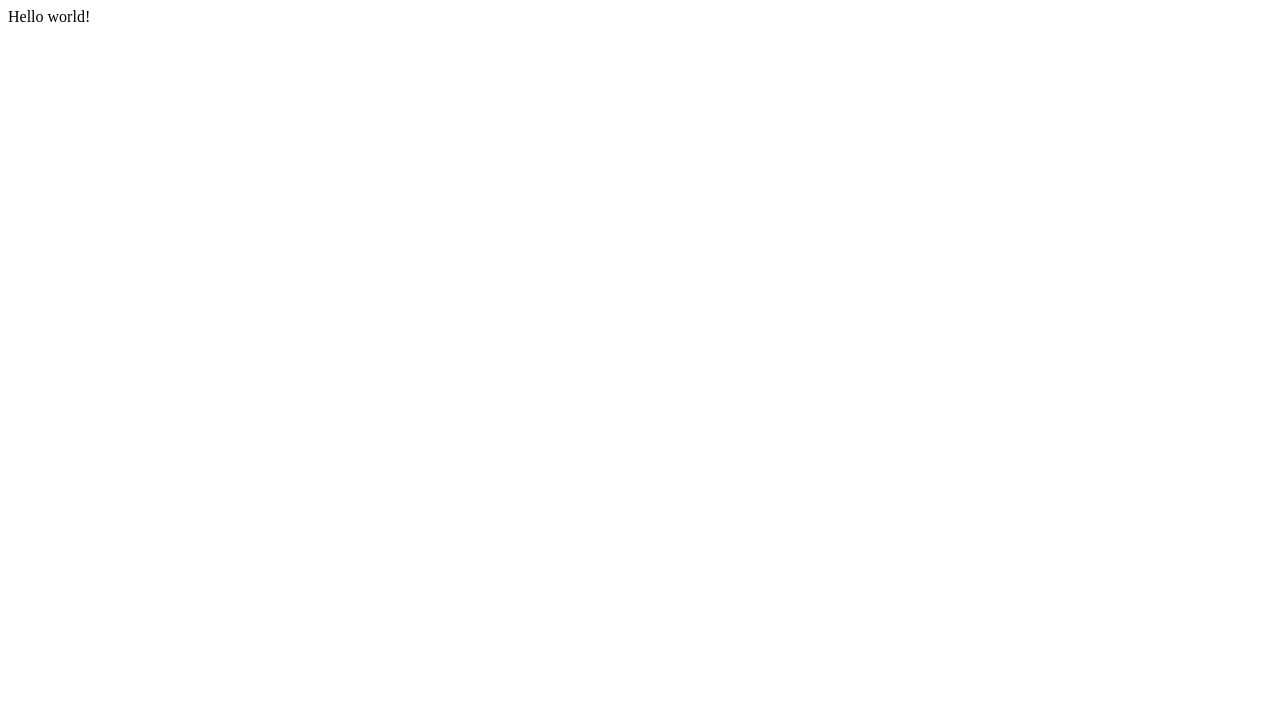
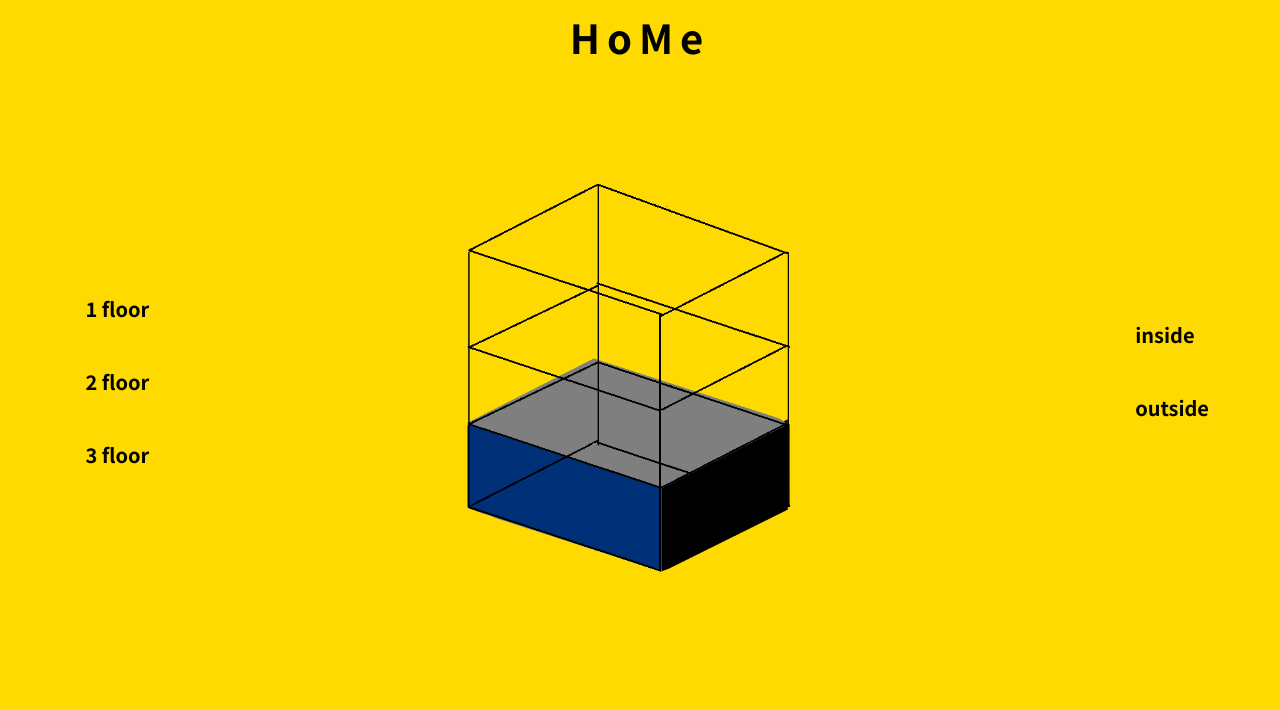
Before and after one commit to DanyaYashin/building-anatomy, a Gatsby site: page / in a window 1280 px wide. Built offline with nearby package versions, Linux system fonts and the light colour scheme; Gatsby itself is replaced by a stand-in of ours.

Commit message:
add floor

```diff
--- a/src/pages/index.js
+++ b/src/pages/index.js
@@ -1,5 +1,48 @@
-import React from "react"
+import React, { useState, useEffect } from "react"
+import styles from "./index.module.css";
+import img1 from "../../static/building-anatomy-1.png";
+import img2 from "../../static/building-anatomy-2.png";
+import img3 from "../../static/building-anatomy-3.png";
+import img4 from "../../static/building-anatomy-4.png";
+import img5 from "../../static/building-anatomy-5.png";
+import img6 from "../../static/building-anatomy-6.png";
+import img7 from "../../static/building-anatomy-7.png";
 
 export default function Home() {
-  return <div>Hello world!</div>
+
+
+  return (
+    <div>
+
+    <div className={styles.header}>HoMe</div>
+
+    <div className={styles.floor}>
+      <ul>
+        <li><button><p>1 floor</p></button></li>
+        <li><button><p>2 floor</p></button></li>
+        <li><button><p>3 floor</p></button></li>
+      </ul>
+    </div>
+
+    <div className={styles.home_image}>
+
+      <img src={`${img2}`} className = {styles.img1} alt="img2"/>
+      <img src={`${img3}`} className = {styles.img1} alt="img3"/>
+      <img src={`${img4}`} className = {styles.img1} alt="img4"/>
+      <img src={`${img5}`} className = {styles.img1} alt="img5"/>
+      <img src={`${img6}`} className = {styles.img1} alt="img6"/>
+      <img src={`${img7}`} className = {styles.img1} alt="img7"/>
+      <img src={`${img1}`} className = {styles.img1} alt="img1"/>
+    </div>
+
+    <div className={styles.side}>
+      <ul>
+        <li><button><p>inside</p></button></li>
+        <li><button><p>outside</p></button></li>
+      </ul>
+    </div>
+
+
+    </div>
+  )
 }
--- /dev/null
+++ b/src/pages/index.module.css
@@ -0,0 +1,57 @@
+@import url('https://fonts.googleapis.com/css2?family=Noto+Sans+KR:wght@700&display=swap');
+
+html{
+  background-color: #FFDA00	;
+  font-family: 'Noto Sans KR', sans-serif;
+  overflow-y: hidden;
+}
+
+.header{
+  text-align: center;
+  font-size: 40px;
+  letter-spacing: 7px;
+}
+
+.floor{
+  position: absolute;
+  top: 20vw;
+  left: 3vw;
+}
+
+.floor ul{
+  list-style: none;
+}
+
+.floor button{
+  outline: none;
+  font-family: 'Noto Sans KR', sans-serif;
+  font-size: 20px;
+  border-style: hidden;
+  margin: 1px;
+  background-color: #FFDA00	;
+}
+
+.side{
+  position: absolute;
+  top: 22vw;
+  right: 5vw;
+}
+
+.side ul{
+  list-style: none;
+}
+
+.side button{
+  outline: none;
+  font-family: 'Noto Sans KR', sans-serif;
+  font-size: 20px;
+  border-style: hidden;
+  margin: 1px;
+  background-color: #FFDA00	;
+}
+
+.img1{
+  position: absolute;
+  height: 50vw;
+  left: 26.5vw;
+}
```
Also changed, not shown: static/building-anatomy-1.png (added), static/building-anatomy-2.png (added), static/building-anatomy-3.png (added), static/building-anatomy-4.png (added), static/building-anatomy-5.png (added), static/building-anatomy-6.png (added), static/building-anatomy-7.png (added).
